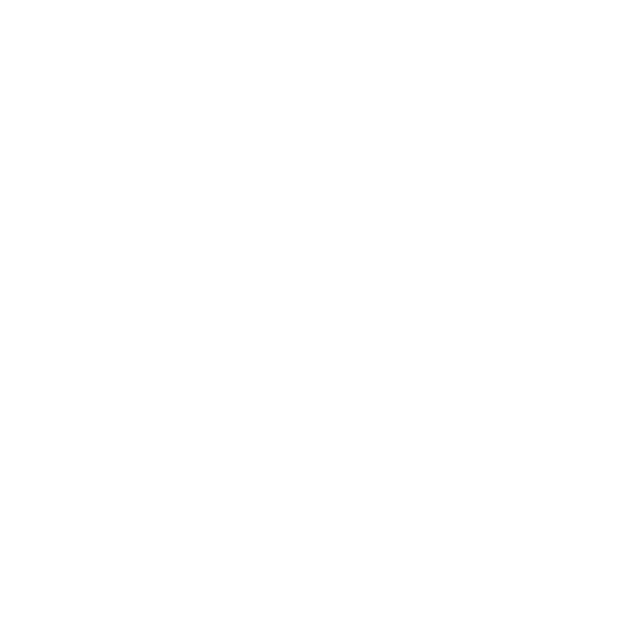
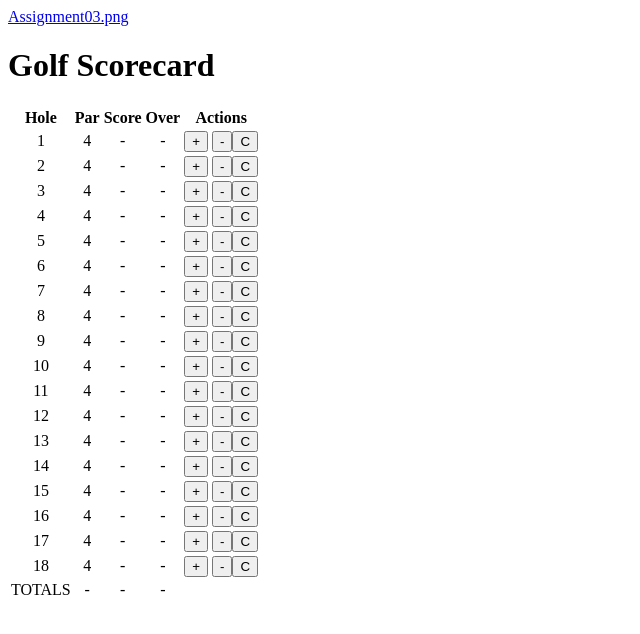
Before and after one commit to turtlesmew/turtlesmew.github.io, a plain HTML site: page assignments/assignment03.html in a window 1280 px wide. Shown: the whole page, without its empty margins (0-640 px from the left). Drawn offline with Linux system fonts and the light colour scheme.

Commit message:
Update assignment03.html

```diff
--- a/assignments/assignment03.html
+++ b/assignments/assignment03.html
@@ -1,7 +1,155 @@
 <!DOCTYPE html>
 <html>
-<head>
-</head>
-<body>
-</body>
+  <head>
+    <style>
+      th, td {text-align: center;}
+    </style>
+  </head>
+  <body>
+    <a href="https://turtlesmew.github.io/images/assignment03.PNG">Assignment03.png</a>
+    <h1>Golf Scorecard</h1>
+    <table class="table table-striped">
+      <tr id="0">
+        <th>Hole</th>
+        <th>Par</th>
+        <th>Score</th>
+        <th>Over</th>
+        <th>Actions</th>
+      </tr>
+      <tr id="1">
+        <td>1</td>
+        <td>4</td>
+        <td>-</td>
+        <td>-</td>
+        <td><button class="btn btn-success">+</button> <button class="btn btn-danger">-</button><button class="btn btn-clear">C</button></td>
+      </tr>
+      <tr id="2">
+        <td>2</td>
+        <td>4</td>
+        <td>-</td>
+        <td>-</td>
+        <td><button class="btn btn-success">+</button> <button class="btn btn-danger">-</button><button class="btn btn-clear">C</button></td>
+      </tr>
+      <tr id="3">
+        <td>3</td>
+        <td>4</td>
+        <td>-</td>
+        <td>-</td>
+        <td><button class="btn btn-success">+</button> <button class="btn btn-danger">-</button><button class="btn btn-clear">C</button></td>
+      </tr>
+      <tr id="4">
+        <td>4</td>
+        <td>4</td>
+        <td>-</td>
+        <td>-</td>
+        <td><button class="btn btn-success">+</button> <button class="btn btn-danger">-</button><button class="btn btn-clear">C</button></td>
+      </tr>
+      <tr id="5">
+        <td>5</td>
+        <td>4</td>
+        <td>-</td>
+        <td>-</td>
+        <td><button class="btn btn-success">+</button> <button class="btn btn-danger">-</button><button class="btn btn-clear">C</button></td>
+      </tr>
+      <tr id="6">
+        <td>6</td>
+        <td>4</td>
+        <td>-</td>
+        <td>-</td>
+        <td><button class="btn btn-success">+</button> <button class="btn btn-danger">-</button><button class="btn btn-clear">C</button></td>
+      </tr>
+      <tr id="7">
+        <td>7</td>
+        <td>4</td>
+        <td>-</td>
+        <td>-</td>
+        <td><button class="btn btn-success">+</button> <button class="btn btn-danger">-</button><button class="btn btn-clear">C</button></td>
+      </tr>
+      <tr id="8">
+        <td>8</td>
+        <td>4</td>
+        <td>-</td>
+        <td>-</td>
+        <td><button class="btn btn-success">+</button> <button class="btn btn-danger">-</button><button class="btn btn-clear">C</button></td>
+      </tr>
+      <tr id="9">
+        <td>9</td>
+        <td>4</td>
+        <td>-</td>
+        <td>-</td>
+        <td><button class="btn btn-success">+</button> <button class="btn btn-danger">-</button><button class="btn btn-clear">C</button></td>
+      </tr>
+      <tr id="10">
+        <td>10</td>
+        <td>4</td>
+        <td>-</td>
+        <td>-</td>
+        <td><button class="btn btn-success">+</button> <button class="btn btn-danger">-</button><button class="btn btn-clear">C</button></td>
+      </tr>
+      <tr id="11">
+        <td>11</td>
+        <td>4</td>
+        <td>-</td>
+        <td>-</td>
+        <td><button class="btn btn-success">+</button> <button class="btn btn-danger">-</button><button class="btn btn-clear">C</button></td>
+      </tr>
+      <tr id="12">
+        <td>12</td>
+        <td>4</td>
+        <td>-</td>
+        <td>-</td>
+        <td><button class="btn btn-success">+</button> <button class="btn btn-danger">-</button><button class="btn btn-clear">C</button></td>
+      </tr>
+      <tr id="13">
+        <td>13</td>
+        <td>4</td>
+        <td>-</td>
+        <td>-</td>
+        <td><button class="btn btn-success">+</button> <button class="btn btn-danger">-</button><button class="btn btn-clear">C</button></td>
+      </tr>
+      <tr id="14">
+        <td>14</td>
+        <td>4</td>
+        <td>-</td>
+        <td>-</td>
+        <td><button class="btn btn-success">+</button> <button class="btn btn-danger">-</button><button class="btn btn-clear">C</button></td>
+      </tr>
+      <tr id="15">
+        <td>15</td>
+        <td>4</td>
+        <td>-</td>
+        <td>-</td>
+        <td><button class="btn btn-success">+</button> <button class="btn btn-danger">-</button><button class="btn btn-clear">C</button></td>
+      </tr>
+      <tr id="16">
+        <td>16</td>
+        <td>4</td>
+        <td>-</td>
+        <td>-</td>
+        <td><button class="btn btn-success">+</button> <button class="btn btn-danger">-</button><button class="btn btn-clear">C</button></td>
+      </tr>
+      <tr id="17">
+        <td>17</td>
+        <td>4</td>
+        <td>-</td>
+        <td>-</td>
+        <td><button class="btn btn-success">+</button> <button class="btn btn-danger">-</button><button class="btn btn-clear">C</button></td>
+      </tr>
+      <tr id="18">
+        <td>18</td>
+        <td>4</td>
+        <td>-</td>
+        <td>-</td>
+        <td><button class="btn btn-success">+</button> <button class="btn btn-danger">-</button><button class="btn btn-clear">C</button></td>
+      </tr>
+      <tr id="totals">
+        <td id="allTotal">TOTALS</td>
+        <td id="parTotal">-</td>
+        <td id="scoreTotal">-</td>
+        <td id="overTotal">-</td>
+        <td id="NA"></td>
+      </tr>
+    </table>
+    <script src="assignment03.js"></script>
+  </body>
 </html>
```
